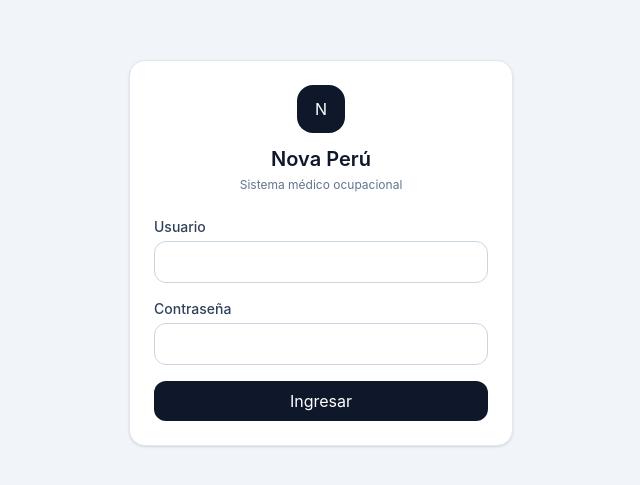
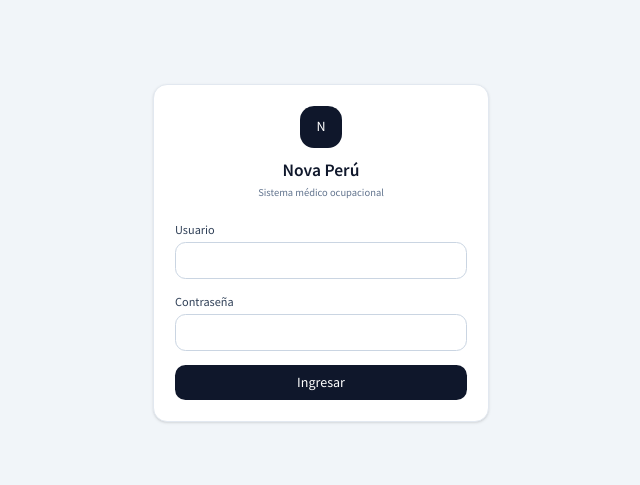
Before and after one commit to nova-salud/nova-salud-web, a React (Vite) app: page /login in a window 1280 px wide. Shown: the part 147-632 px from the top of the page, without its empty margins (319-959 px from the left). Built offline with nearby package versions, Linux system fonts and the light colour scheme; no server answers.

Commit message:
feat: enhance styling and layout in index.html and AppSidebar component

```diff
--- a/index.html
+++ b/index.html
@@ -1,13 +1,22 @@
 <!doctype html>
 <html lang="en">
+
 <head>
   <meta charset="UTF-8" />
   <link rel="icon" type="image/svg+xml" href="/favicon.svg" />
   <meta name="viewport" content="width=device-width, initial-scale=1.0" />
-    <title>nova-salud-web</title>
+
+  <link rel="preconnect" href="https://fonts.googleapis.com">
+  <link rel="preconnect" href="https://fonts.gstatic.com" crossorigin>
+  <link
+    href="https://fonts.googleapis.com/css2?family=Source+Sans+Pro:ital,wght@0,300;0,400;0,600;0,700;1,300;1,400&display=swap"
+    rel="stylesheet">
+  <title>NOVA SST</title>
 </head>
+
 <body>
   <div id="root"></div>
   <script type="module" src="/src/main.tsx"></script>
 </body>
+
 </html>
--- a/src/shared/components/navigation/AppSidebar.tsx
+++ b/src/shared/components/navigation/AppSidebar.tsx
@@ -27,7 +27,7 @@ const AppSidebar = () => {
       >
         <div className="border-b border-slate-200 px-5 py-5">
           <div className="flex items-center gap-3">
-            <div className="flex h-11 w-11 items-center justify-center rounded-2xl bg-gradient-to-br from-sky-500 to-blue-600 text-sm font-semibold text-white shadow-sm">
+            <div className="flex h-11 w-11 items-center justify-center rounded-2xl bg-linear-to-br from-sky-500 to-blue-600 text-sm font-semibold text-white shadow-sm">
               T
             </div>
 
@@ -73,7 +73,7 @@ const AppSidebar = () => {
             </div>
 
             <div className="min-w-0">
-              <p className="truncate text-sm font-medium text-slate-900">
+              <p className="truncate text-base font-medium text-slate-900">
                 {user?.username ?? 'Usuario'}
               </p>
               <p className="text-xs text-slate-400">
--- a/src/shared/styles/index.css
+++ b/src/shared/styles/index.css
@@ -1 +1,7 @@
 @import "tailwindcss";
+
+html {
+  font-family: 'Source Sans Pro', sans-serif;
+  background: #f9f9f9;
+  font-size: 14px;
+}
```
Lines whose indentation alone changed are shown as unchanged.
